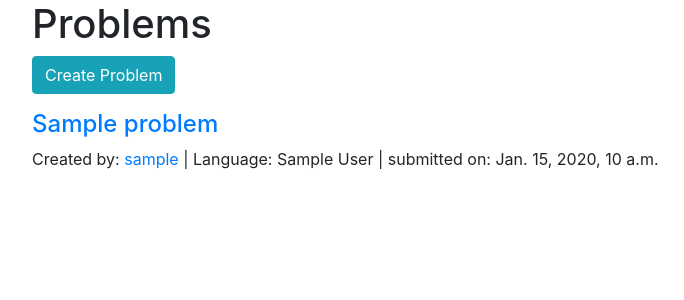
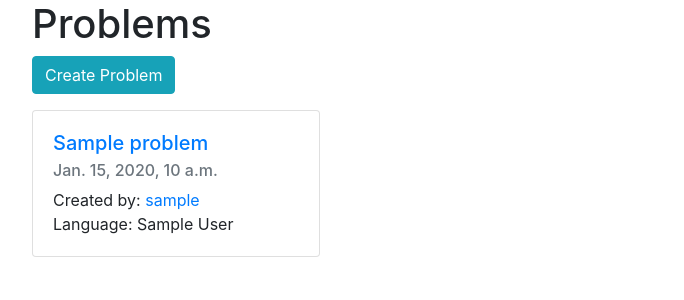
Before and after one commit to HussainIslam/coco, a Django app: page /problems/ in a window 1280 px wide. Shown: the part 56-356 px from the top of the page, without its empty margins (96-780 px from the left). Run offline with Django 3.2, Linux system fonts and the light colour scheme; a user stored in the database is signed in; tables that the repository leaves empty hold one stand-in row (values such as "Sample post"); some libraries are stand-ins or nearby versions.

Commit message:
create inclusion tag for problem info in a list

```diff
--- /dev/null
+++ b/problems/templatetags/problems_custom_tags.py
@@ -0,0 +1,7 @@
+from django import template
+
+register = template.Library()
+
+@register.inclusion_tag("Problems/_problem_info.html")
+def problem_info_in_list(problem):
+    return { 'problem': problem }
--- /dev/null
+++ b/templates/Problems/_problem_info.html
@@ -0,0 +1,10 @@
+<div class="card" style="width: 18rem;">
+  <div class="card-body">
+    <h5 class="card-title"><a href="{{ problem.get_absolute_url }}">{{ problem.title }}</a></h5>
+    <h6 class="card-subtitle mb-2 text-muted">{{ problem.published }}</h6>
+    <p class="card-text">
+        Created by: <a href="{% url 'user_profile' problem.author.id %}">{{ problem.author }}</a> <br>
+        Language: {{ problem.language }}
+    </p>
+  </div>
+</div>
--- a/templates/Problems/list_problems.html
+++ b/templates/Problems/list_problems.html
@@ -1,4 +1,5 @@
 {% extends '../_base.html' %}
+{% load problems_custom_tags %}
 
 {% block title %}Problems{% endblock title %}
 
@@ -17,10 +18,7 @@
 
 
 {% for problem in problems %}
-    <div>
-        <h4><a href={{ problem.get_absolute_url }}>{{ problem.title }}</a></h4>
-        <p>Created by: <a href="{% url 'user_profile' problem.author.id %}">{{ problem.author }}</a> | Language: {{ problem.language }} | submitted on: {{ problem.published }}</p>
-    </div>
+    {% problem_info_in_list problem %}
 {% empty %}
     <p>There are no problem yet!!</p>
 {% endfor %}
--- a/users/templatetags/users_custom_tags.py
+++ b/users/templatetags/users_custom_tags.py
@@ -1,9 +1,8 @@
 from django import template
+from problems.models import Problem
+
 
 register = template.Library()
-
-from problems.models import Problem
-
 
 @register.inclusion_tag("users/problems_table.html")
 def tabularized_problems(problems):
```
Also changed, not shown: problems/templatetags/__init__.py (added), problems/templatetags/markdown_extras.py (line endings or trailing spaces).
